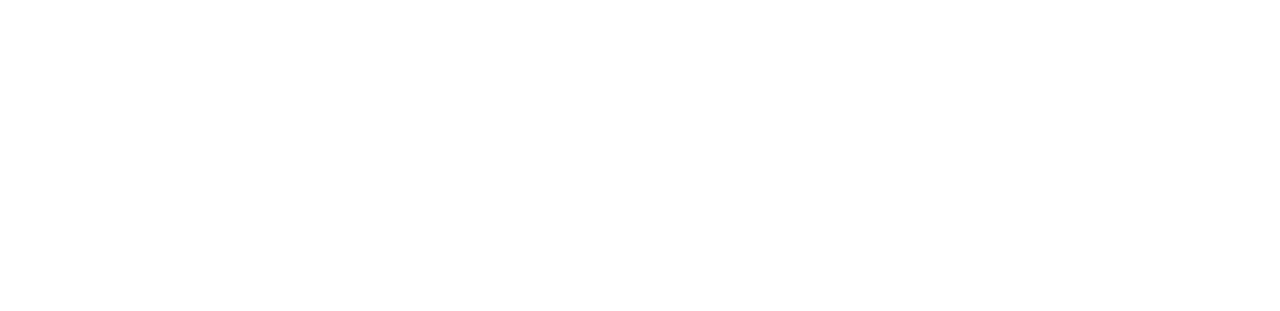
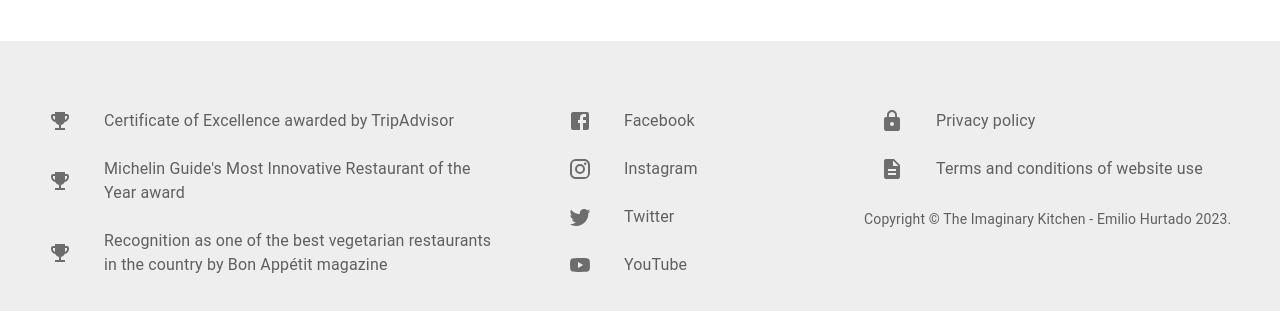
Before and after one commit to emilioh93/The-Imaginary-Kitchen, a React (Create React App) app in the folder frontend/: page /about in a window 1280 px wide. Shown: the part 1367-1678 px from the top of the page. Before the commit the page ends 1376 px from the top, so only its background shows below. Built offline with nearby package versions, Linux system fonts and the light colour scheme.

Commit message:
Added footer

```diff
--- a/frontend/src/App.js
+++ b/frontend/src/App.js
@@ -1,5 +1,6 @@
 import React from 'react';
 import { BrowserRouter, Switch, Route } from 'react-router-dom';
+import Footer from './common/components/Footer';
 import Navbar from './common/components/Navbar';
 import About from './pages/About/About';
 import HomePage from './pages/Home/HomePage';
@@ -13,6 +14,7 @@
       <Route path='/menus' exact component={Menu} />
       <Route path='/about' exact component={About} />
     </Switch>
+    <Footer />
   </BrowserRouter>
 );
 
--- /dev/null
+++ b/frontend/src/common/components/Footer.js
@@ -0,0 +1,106 @@
+import * as React from 'react';
+import {
+  Box,
+  Typography,
+  Grid,
+  List,
+  ListItemText,
+  ListItemIcon,
+  ListItem,
+  Tooltip,
+} from '@mui/material';
+import { LEGAL, RECOGNITIONS, SOCIAL_MEDIA } from '../constants/footer';
+import { Link } from 'react-router-dom';
+import EmojiEventsIcon from '@mui/icons-material/EmojiEvents';
+
+function Copyright() {
+  return (
+    <Typography variant='body2' color='text.secondary'>
+      {'Copyright © '}
+      The Imaginary Kitchen - Emilio Hurtado {new Date().getFullYear()}
+      {'.'}
+    </Typography>
+  );
+}
+
+export default function Footer() {
+  return (
+    <Box
+      component='footer'
+      sx={{
+        py: 3,
+        px: 2,
+        mt: '2rem',
+        backgroundColor: theme =>
+          theme.palette.mode === 'light'
+            ? theme.palette.grey[200]
+            : theme.palette.grey[800],
+      }}
+    >
+      <Box
+        component='footer'
+        sx={{
+          py: 3,
+          px: 2,
+          mt: 'auto',
+          backgroundColor: theme =>
+            theme.palette.mode === 'light'
+              ? theme.palette.grey[200]
+              : theme.palette.grey[800],
+        }}
+      >
+        <Grid container spacing={4}>
+          <Grid item xs={12} sm={5}>
+            <List>
+              {RECOGNITIONS.map(recognition => (
+                <ListItem>
+                  <ListItemIcon>
+                    <EmojiEventsIcon />
+                  </ListItemIcon>
+                  <ListItemText
+                    key={recognition.id}
+                    primary={recognition.name}
+                    sx={{ color: 'text.secondary' }}
+                  />
+                </ListItem>
+              ))}
+            </List>
+          </Grid>
+          <Grid item xs={12} sm={3}>
+            <List>
+              {SOCIAL_MEDIA.map(item => (
+                <Tooltip key={item.id} title={item.tooltip}>
+                  <ListItem component={Link} to={item.link}>
+                    <ListItemIcon>{item.icon}</ListItemIcon>
+                    <ListItemText
+                      primary={item.name}
+                      sx={{ color: 'text.secondary' }}
+                    />
+                  </ListItem>
+                </Tooltip>
+              ))}
+            </List>
+          </Grid>
+          <Grid item xs={12} sm={4}>
+            <List>
+              {LEGAL.map(item => (
+                <Tooltip key={item.id} title={item.tooltip}>
+                  <ListItem component={Link} to={item.link}>
+                    <ListItemIcon>{item.icon}</ListItemIcon>
+                    <ListItemText
+                      primary={item.name}
+                      sx={{ color: 'text.secondary' }}
+                    />
+                  </ListItem>
+                </Tooltip>
+              ))}
+            </List>
+            <List>
+              <Copyright />
+            </List>
+          </Grid>
+        </Grid>
+      </Box>
+    </Box>
+  );
+}
--- /dev/null
+++ b/frontend/src/common/constants/footer.js
@@ -0,0 +1,76 @@
+import {
+  Facebook as FacebookIcon,
+  Instagram as InstagramIcon,
+  Twitter as TwitterIcon,
+  YouTube as YouTubeIcon,
+  Lock as LockIcon,
+  Description as DescriptionIcon,
+} from '@mui/icons-material';
+
+export const RECOGNITIONS = [
+  {
+    id: 1,
+    name: 'Certificate of Excellence awarded by TripAdvisor',
+  },
+  {
+    id: 2,
+    name: "Michelin Guide's Most Innovative Restaurant of the Year award",
+  },
+  {
+    id: 3,
+    name: 'Recognition as one of the best vegetarian restaurants in the country by Bon Appétit magazine',
+  },
+];
+
+export const SOCIAL_MEDIA = [
+  {
+    id: 1,
+    name: 'Facebook',
+    tooltip:
+      'Follow our Facebook page to stay up to date on our latest culinary creations, events, and special promotions.',
+    icon: <FacebookIcon />,
+    link: 'https://www.facebook.com/',
+  },
+  {
+    id: 2,
+    name: 'Instagram',
+    tooltip:
+      "Follow us on Instagram to see stunning photos of our dishes and the restaurant's atmosphere.",
+    icon: <InstagramIcon />,
+    link: 'https://www.instagram.com/',
+  },
+  {
+    id: 3,
+    name: 'Twitter',
+    tooltip: 'Stay tuned for our latest news and announcements on Twitter.',
+    icon: <TwitterIcon />,
+    link: 'https://twitter.com/',
+  },
+  {
+    id: 4,
+    name: 'YouTube',
+    tooltip:
+      'Visit our YouTube channel to watch behind-the-scenes videos of our kitchen team in action.',
+    icon: <YouTubeIcon />,
+    link: 'https://www.youtube.com/',
+  },
+];
+
+export const LEGAL = [
+  {
+    id: 1,
+    name: 'Privacy policy',
+    link: 'https://www.theimaginarykitchen.com/privacy-policy',
+    icon: <LockIcon />,
+    tooltip:
+      "At The Imaginary Kitchen, we take our customers' privacy seriously. You can read our full privacy policy on our website.",
+  },
+  {
+    id: 2,
+    name: 'Terms and conditions of website use',
+    link: 'https://www.theimaginarykitchen.com/terms-and-conditions',
+    icon: <DescriptionIcon />,
+    tooltip:
+      'The terms and conditions of using our website are available on our site. By using our site, you agree to these terms and conditions.',
+  },
+];
```
